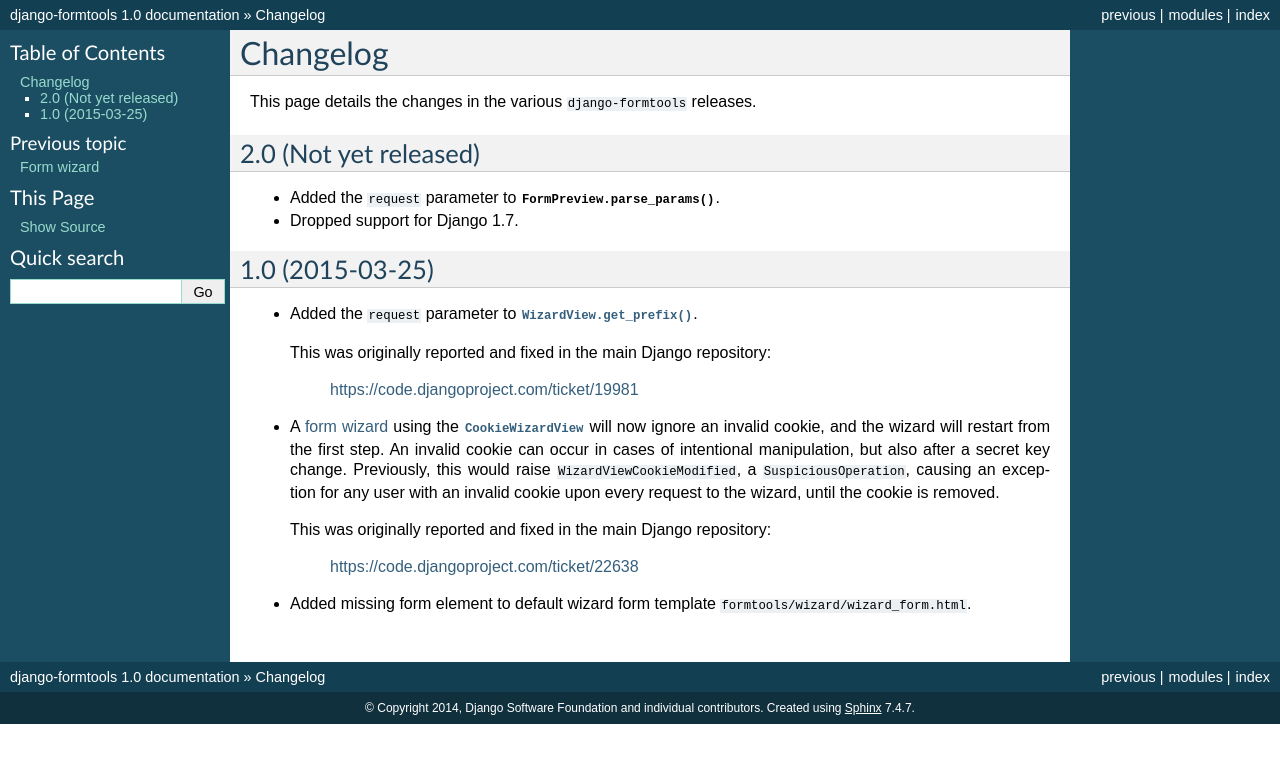
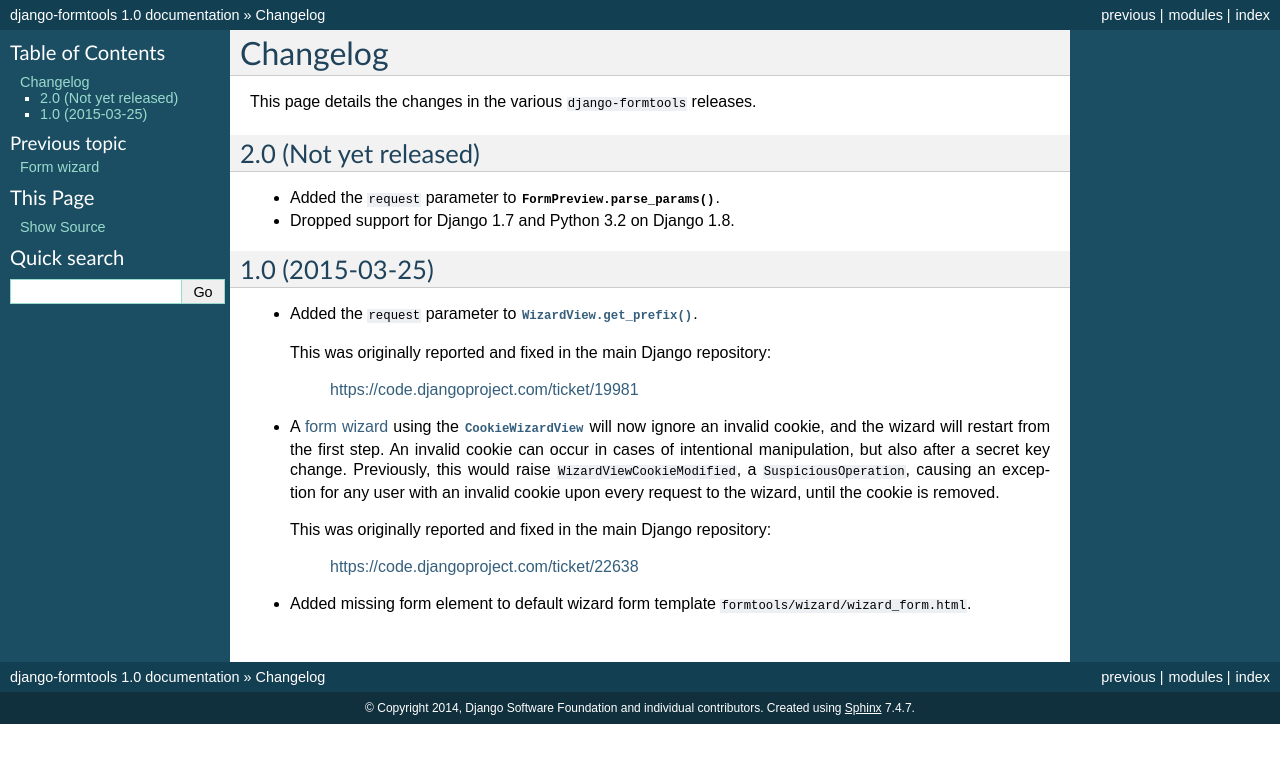
Before and after one commit to jazzband/django-formtools, a Sphinx documentation site: the page built from docs/changelog.rst, in a window 1280 px wide. Shown: the top 763 px of the page. Built offline with Sphinx 7.4.7, drawn with Linux system fonts in a browser that asks for light colours.

Commit message:
Dropped support for Python 3.2.

```diff
--- a/docs/changelog.rst
+++ b/docs/changelog.rst
@@ -10,7 +10,7 @@
 - Added the ``request`` parameter to :meth:`FormPreview.parse_params()
   <formtools.preview.FormPreview.parse_params>`.
 
-- Dropped support for Django 1.7.
+- Dropped support for Django 1.7 and Python 3.2 on Django 1.8.
 
 1.0 (2015-03-25)
 ----------------
--- a/setup.py
+++ b/setup.py
@@ -131,7 +131,6 @@
         'Programming Language :: Python :: 2',
         'Programming Language :: Python :: 2.7',
         'Programming Language :: Python :: 3',
-        'Programming Language :: Python :: 3.2',
         'Programming Language :: Python :: 3.3',
         'Programming Language :: Python :: 3.4',
         'Topic :: Internet :: WWW/HTTP',
```
Also changed, not shown: .travis.yml, 1 other file.
